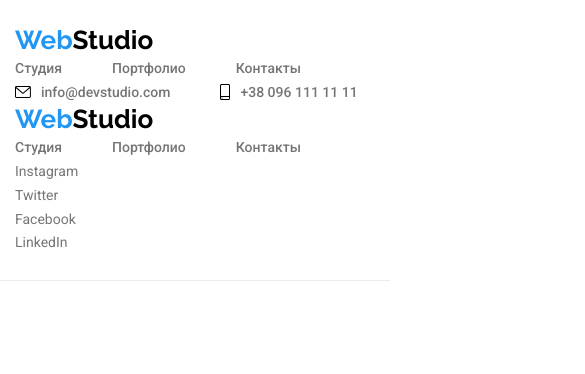
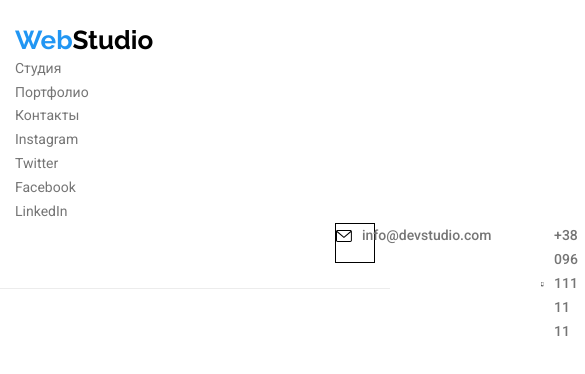
Before and after one commit to gruticyp/goit-markup-hw-08, a plain HTML site: page index.html in a window 390 px wide. Shown: the whole page, 585 px wide, since content can reach past the window. Drawn offline with Linux system fonts and the light colour scheme.

Commit message:
Alina refresh

```diff
--- a/index.html
+++ b/index.html
@@ -17,55 +17,16 @@
 
     <!-- _______________________________HEADER_________________________________  -->
 
-    <header class="header section">
+     <header class="header section">
       <div class="container">
         <!-- _________________________________DESKTOP_________________________________ -->
 
-        <div class="header__desktop">
+
           <a class="header__logo logo" href="./index.html"
-            >Web<span class="logo__colored">Studio</span></a
-          >
-          <nav class="header__menu">
-            <ul class="header__menu-list">
-              <li class="header__menu-item">
-                <a class="header__menu-link" href="./index.html">Студия</a>
-              </li>
-              <li class="header__menu-item">
-                <a
-                  class="header__menu-link header__menu-link--selected"
-                  href="./portfolio.html"
-                  >Портфолио</a
-                >
-              </li>
-              <li class="header__menu-item">
-                <a class="header__menu-link" href="#">Контакты</a>
-              </li>
-            </ul>
-          </nav>
+            >Web<span class="logo__colored">Studio</span>
+          </a>
 
-          <ul class="header__contacts">
-            <li class="header__contacts-item">
-              <a class="header__contacts-link" href="mailto:info@example.com">
-                <svg class="header__contacts-img" width="16" height="12">
-                  <use href="./img/svg/header.svg#icon-envelope"></use></svg
-                >info@devstudio.com
-              </a>
-            </li>
-            <li class="header__contacts-item">
-              <a class="header__contacts-link" href="tel:+38091111111">
-                <svg class="header__contacts-img" width="10" height="16">
-                  <use href="./img/svg/header.svg#icon-smartphone"></use></svg
-                >+38 096 111 11 11
-              </a>
-            </li>
-          </ul>
-        </div>
-
-        <!-- _________________________________MOBILE_________________________________ -->
-
-        <div class="header__mobile">
-          <a class="header__logo logo" href="./index.html">
-            Web<span class="logo__colored">Studio</span></a>
+          <!-- burge -->
 
           <div class="header__btn" data-menu-button>
             <span class="header__btn-line"></span>
@@ -73,60 +34,90 @@
             <span class="header__btn-line"></span>
           </div>
 
-          <div class="header__menu-box" id="mobile-menu" data-menu>
-            <nav class="header__menu">
-              <ul class="header__menu-list">
-                <li class="header__menu-item">
+            <!-- modal -->
+          <div class="mob__menu-box" id="mobile-menu" data-menu>
+            <nav class="mob__menu">
+              <ul class="mob__menu-list">
+                <li class="mob__menu-item">
                   <a
-                    class="header__menu-link header__menu-link--selected"
+                    class="mob__menu-link mob__menu-link--selected"
                     href="./index.html">
                   Студия
                   </a>
                 </li>
-                <li class="header__menu-item">
-                  <a class="header__menu-link" href="./portfolio.html">
+                <li class="mob__menu-item">
+                  <a class="mob__menu-link" href="./portfolio.html">
                     Портфолио
                   </a>
                 </li>
-                <li class="header__menu-item">
-                  <a class="header__menu-link" href="#">
+                <li class="mob__menu-item">
+                  <a class="mob__menu-link" href="#">
                     Контакты
                   </a>
                 </li>
               </ul>
             </nav>
 
-            <div class="header__contact-mobile">
-              <ul class="header__contacts">
-                <li class="header__contacts-item">
-                  <a class="header__contacts-link" href="tel:+38091111111"></a>
+            <div class="mob__contact-mobile">
+                <ul class="mob__contacts">
+                      <li class="mob__contacts-item">
+                        <a class="mob__contacts-link" href="tel:+38091111111"></a>
+                      </li>
+                      <li class="mob__contacts-item">
+
+                      </li>
+                </ul>
+
+
+                <ul class="mob__socials-list">
+                      <li class="mob__socials-item">
+                          <a class="mob__socials-link" href="#">Instagram</a>
+                      </li>
+                      <li class="mob__socials-item">
+                         <a class="mob__socials-link" href="#">Twitter</a>
+                      </li>
+                      <li class="mob__socials-item">
+                         <a class="mob__socials-link" href="#">Facebook</a>
+                      </li>
+                      <li class="mob__socials-item">
+                          <a class="mob__socials-link" href="#">LinkedIn</a>
+                      </li>
+                </ul>
+            </div>
+          </div>
+          <nav class="header__menu">
+              <ul class="header__menu-list">
+                <li class="header__menu-item">
+                  <a class="header__menu-link" href="./index.html">Студия</a>
                 </li>
-                <li class="header__contacts-item">
+                <li class="header__menu-item">
                   <a
-                    class="header__contacts-link"
-                    href="mailto:info@example.com">
-                  </a>
+                    class="header__menu-link header__menu-link--selected"
+                    href="./portfolio.html">
+                    Портфолио</a>
+                </li>
+                <li class="header__menu-item">
+                  <a class="header__menu-link" href="#">Контакты</a>
                 </li>
               </ul>
+          </nav>
 
+          <!-- desctop -->
 
-              <ul class="header__socials-list">
-                <li class="header__socials-item">
-                  <a class="header__socials-link" href="#">Instagram</a>
-                </li>
-                <li class="header__socials-item">
-                  <a class="header__socials-link" href="#">Twitter</a>
-                </li>
-                <li class="header__socials-item">
-                  <a class="header__socials-link" href="#">Facebook</a>
-                </li>
-                <li class="header__socials-item">
-                  <a class="header__socials-link" href="#">LinkedIn</a>
-                </li>
-              </ul>
-            </div>
-          </div>
-        </div>
+          <ul class="header__contacts">
+            <li class="header__contacts-item">
+              <a class="header__contacts-link" href="mailto:info@example.com">
+                <svg class="header__contacts-img" width="16" height="12">
+                  <use href="./img/svg/header.svg#icon-envelope"></use></svg>info@devstudio.com
+              </a>
+            </li>
+            <li class="header__contacts-item">
+              <a class="header__contacts-link" href="tel:+38091111111">
+                <svg class="header__contacts-img" width="10" height="16">
+                  <use href="./img/svg/header.svg#icon-smartphone"></use></svg>+38 096 111 11 11
+              </a>
+            </li>
+          </ul>
       </div>
     </header>
 
--- a/scss/sections/_header.scss
+++ b/scss/sections/_header.scss
@@ -128,3 +128,27 @@
 		}
     }
 }
+
+
+@media (max-width: 768px) {
+    .header__menu {
+        display: none;
+    }
+
+    .header__contacts {
+        width: 40px;
+        height: 40px;
+        border: 1px solid #000;
+    }
+
+    .mob__menu-box {
+
+    }
+}
+
+@media (min-width: 769px) {
+    .header__btn, .mob__menu-box {
+        display: none;
+    }
+
+}
```
Also changed, not shown: scss/main.css, 1 other file.
